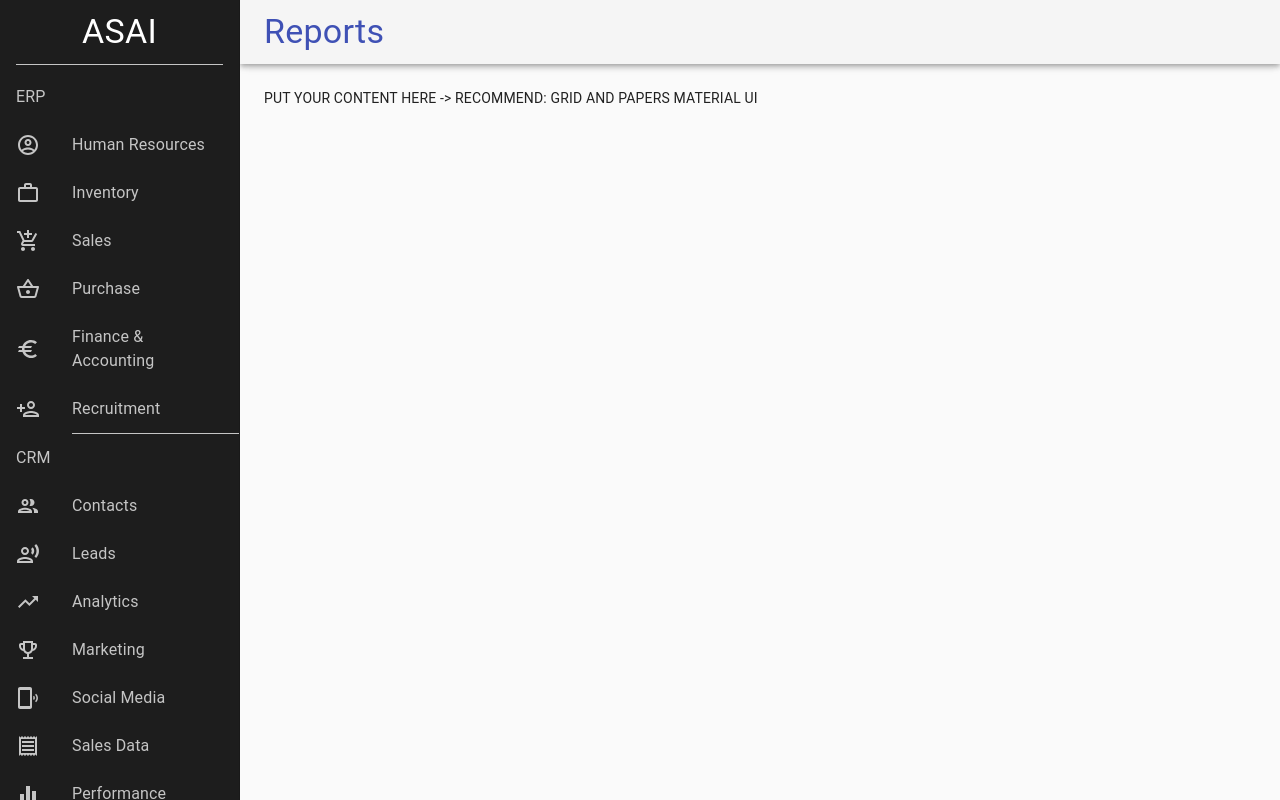
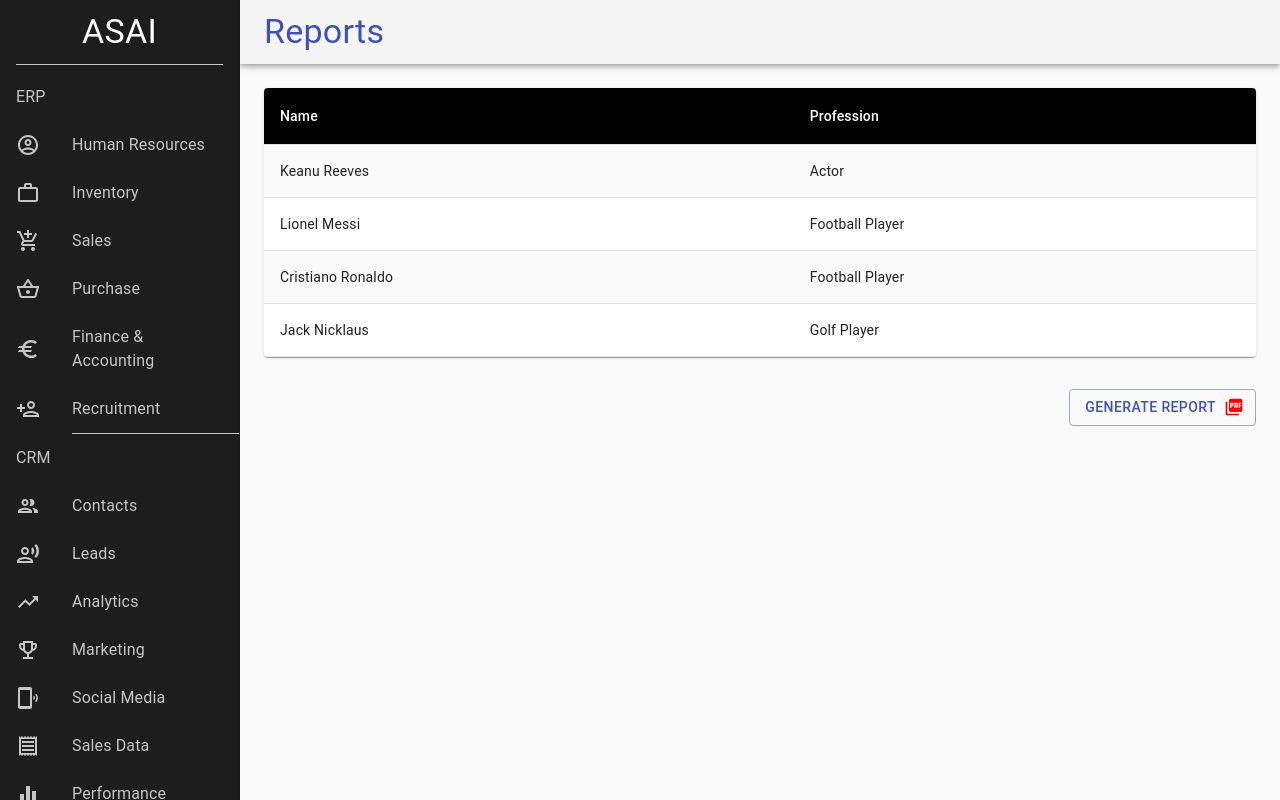
Before and after one commit to caionakai/ASAI, a React (Create React App) app in the folder frontend/: page /reports in a window 1280 px wide. Built offline with nearby package versions, Linux system fonts and the light colour scheme.

Commit message:
Initial commit.

```diff
--- a/frontend/package.json
+++ b/frontend/package.json
@@ -8,6 +8,8 @@
     "@testing-library/jest-dom": "^4.2.4",
     "@testing-library/react": "^9.5.0",
     "@testing-library/user-event": "^7.2.1",
+    "jspdf": "^1.5.3",
+    "jspdf-autotable": "^3.4.4",
     "react": "^16.13.1",
     "react-dom": "^16.13.1",
     "react-router-dom": "^5.1.2",
--- /dev/null
+++ b/frontend/src/CRM/reports/CustomTable.js
@@ -0,0 +1,81 @@
+import React, { useState, useEffect } from "react";
+import { withStyles, makeStyles } from "@material-ui/core/styles";
+import Table from "@material-ui/core/Table";
+import TableBody from "@material-ui/core/TableBody";
+import TableCell from "@material-ui/core/TableCell";
+import TableContainer from "@material-ui/core/TableContainer";
+import TableHead from "@material-ui/core/TableHead";
+import TableRow from "@material-ui/core/TableRow";
+import Paper from "@material-ui/core/Paper";
+
+const StyledTableCell = withStyles((theme) => ({
+  head: {
+    backgroundColor: theme.palette.common.black,
+    color: theme.palette.common.white,
+  },
+  body: {
+    fontSize: 14,
+  },
+}))(TableCell);
+
+const StyledTableRow = withStyles((theme) => ({
+  root: {
+    "&:nth-of-type(odd)": {
+      backgroundColor: theme.palette.background.default,
+    },
+  },
+}))(TableRow);
+
+function createData(name, profession) {
+  return { name, profession };
+}
+
+const useStyles = makeStyles({
+  table: {
+    minWidth: 700,
+  },
+});
+
+const CustomTable = ({ tableData }) => {
+  const classes = useStyles();
+  const [rows, setRows] = useState([]);
+
+  useEffect(() => {
+    const finalRows = [];
+    tableData.map((row) => {
+      finalRows.push(createData(row.name, row.profession));
+    });
+    setRows(finalRows);
+  }, []);
+
+  return (
+    <TableContainer component={Paper}>
+      <Table className={classes.table} aria-label="customized table">
+        <TableHead>
+          <TableRow>
+            <StyledTableCell>Name</StyledTableCell>
+            <StyledTableCell align="left">Profession</StyledTableCell>
+            {/* <StyledTableCell align="right">Fat&nbsp;(g)</StyledTableCell>
+            <StyledTableCell align="right">Carbs&nbsp;(g)</StyledTableCell>
+            <StyledTableCell align="right">Protein&nbsp;(g)</StyledTableCell> */}
+          </TableRow>
+        </TableHead>
+        <TableBody>
+          {rows.map((row) => (
+            <StyledTableRow key={row.name}>
+              <StyledTableCell component="th" scope="row">
+                {row.name}
+              </StyledTableCell>
+              <StyledTableCell align="left">{row.profession}</StyledTableCell>
+              {/* <StyledTableCell align="right">{row.fat}</StyledTableCell> */}
+              {/* <StyledTableCell align="right">{row.carbs}</StyledTableCell>
+              <StyledTableCell align="right">{row.protein}</StyledTableCell> */}
+            </StyledTableRow>
+          ))}
+        </TableBody>
+      </Table>
+    </TableContainer>
+  );
+};
+
+export default CustomTable;
--- /dev/null
+++ b/frontend/src/CRM/reports/TableExportButton.css
@@ -0,0 +1,3 @@
+.export-button {
+  padding-top: 5rem;
+}
--- /dev/null
+++ b/frontend/src/CRM/reports/TableExportButton.js
@@ -0,0 +1,62 @@
+import React, { useState, useEffect } from "react";
+
+import jsPDF from "jspdf";
+import "jspdf-autotable";
+
+import Button from "@material-ui/core/Button";
+import PictureAsPdf from "@material-ui/icons/PictureAsPdf";
+import { makeStyles } from "@material-ui/core/styles";
+import "./TableExportButton.css";
+
+const useStyles = makeStyles((theme) => ({
+  pdfIcon: {
+    color: "red",
+  },
+  exportButton: {
+    marginTop: "2rem",
+    float: "right",
+  },
+}));
+
+const TableExportButton = ({ tableData }) => {
+  const [data, setData] = useState([]);
+  const classes = useStyles();
+
+  useEffect(() => {
+    setData(tableData);
+  }, []);
+
+  const exportToPDF = () => {
+    const unit = "pt";
+    const size = "A4";
+    const orientation = "portrait";
+    const marginLeft = 40;
+    const doc = new jsPDF(orientation, unit, size);
+    doc.setFontSize(12);
+    const title = "Report Title";
+    const headers = [["NAME", "PROFESSION"]];
+    const tableCells = data.map((elt) => [elt.name, elt.profession]);
+    let content = {
+      startY: 50,
+      head: headers,
+      body: tableCells,
+    };
+    doc.text(title, marginLeft, 40);
+    doc.autoTable(content);
+    doc.save("report.pdf");
+  };
+
+  return (
+    <Button
+      onClick={() => exportToPDF()}
+      endIcon={<PictureAsPdf className={classes.pdfIcon} />}
+      variant="outlined"
+      color="primary"
+      className={classes.exportButton}
+    >
+      Generate Report
+    </Button>
+  );
+};
+
+export default TableExportButton;
--- a/frontend/src/CRM/reports/dumb.jsx
+++ /dev/null
@@ -1 +0,0 @@
-// THIS IS A DUMB FILE, YOU CAN DELETE IT
--- a/frontend/src/CRM/reports/index.js
+++ b/frontend/src/CRM/reports/index.js
@@ -1,12 +1,14 @@
-import React from 'react';
-import Sidebar from '../../Components/SideBar'
-import TopBar from '../../Components/TopBar'
-import { makeStyles } from '@material-ui/core/styles';
-import CssBaseline from '@material-ui/core/CssBaseline';
+import React from "react";
+import Sidebar from "../../Components/SideBar";
+import TopBar from "../../Components/TopBar";
+import { makeStyles } from "@material-ui/core/styles";
+import CssBaseline from "@material-ui/core/CssBaseline";
+import TableExportButton from "./TableExportButton";
+import CustomTable from "./CustomTable";
 
 const useStyles = makeStyles((theme) => ({
   root: {
-      display: 'flex',
+    display: "flex",
   },
   toolbar: theme.mixins.toolbar,
   content: {
@@ -16,19 +18,26 @@ const useStyles = makeStyles((theme) => ({
   },
 }));
 
+const data = [
+  { name: "Keanu Reeves", profession: "Actor" },
+  { name: "Lionel Messi", profession: "Football Player" },
+  { name: "Cristiano Ronaldo", profession: "Football Player" },
+  { name: "Jack Nicklaus", profession: "Golf Player" },
+];
+
 export default function Reports() {
   const classes = useStyles();
 
   return (
     <div className={classes.root}>
       <CssBaseline />
-          <TopBar pageTitle={'Reports'}/>
+      <TopBar pageTitle={"Reports"} />
       <Sidebar currentPage={16} />
       <main className={classes.content}>
         <div className={classes.toolbar} />
-
-            PUT YOUR CONTENT HERE -> RECOMMEND: GRID AND PAPERS MATERIAL UI
-
+        <CustomTable tableData={data} />
+        <TableExportButton tableData={data} />
+        {/* PUT YOUR CONTENT HERE -> RECOMMEND: GRID AND PAPERS MATERIAL UI */}
       </main>
     </div>
   );
```
Also changed, not shown: 2 other files (tests, documents, lock files or other folders). Lines whose indentation alone changed are shown as unchanged.
